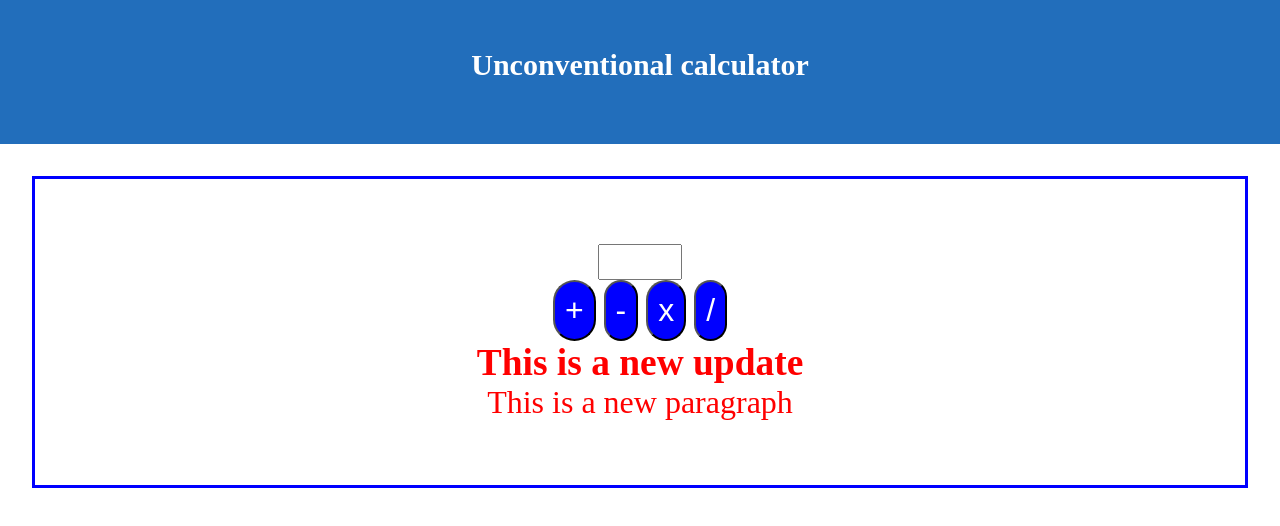
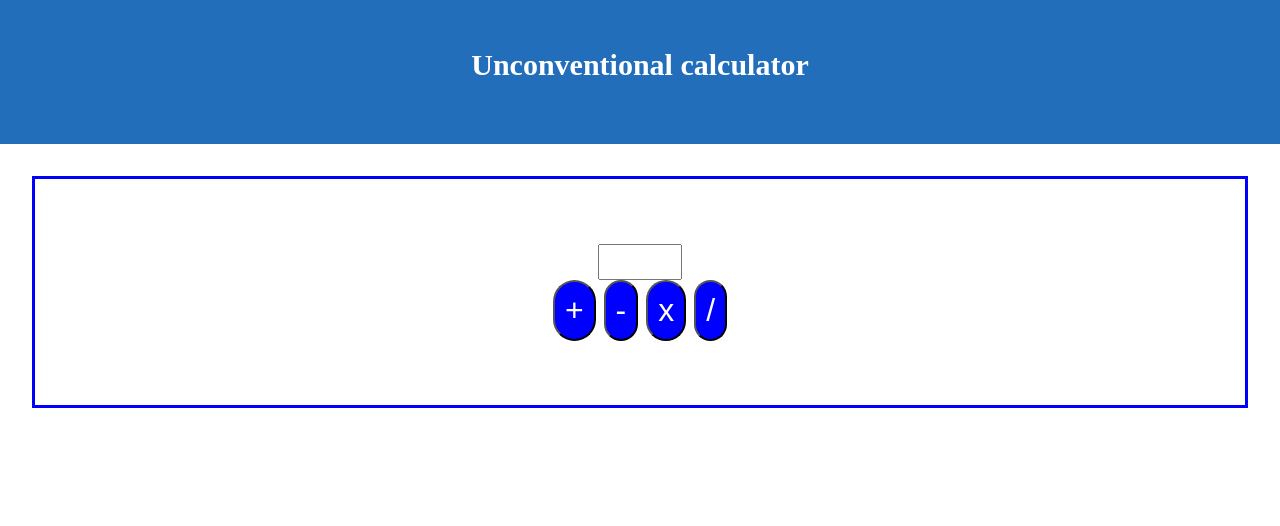
Before and after one commit to jakubue/skill-up-project, a plain HTML site: page index.html in a window 1280 px wide. Drawn offline with Linux system fonts and the light colour scheme.

Commit message:
removed a div

```diff
--- a/index.html
+++ b/index.html
@@ -24,10 +24,10 @@
                 <button type="button" id="btn-subtract">-</button>
                 <button type="button" id="btn-multiply">x</button>
                 <button type="button" id="btn-divide">/</button>
-            <div class="new-update">
+            <!-- <div class="new-update">
                 <h3>This is a new update</h3>
                 <p>This is a new paragraph</p>
-            </div>
+            </div> -->
             </div>
         </section>
     </body>
```
